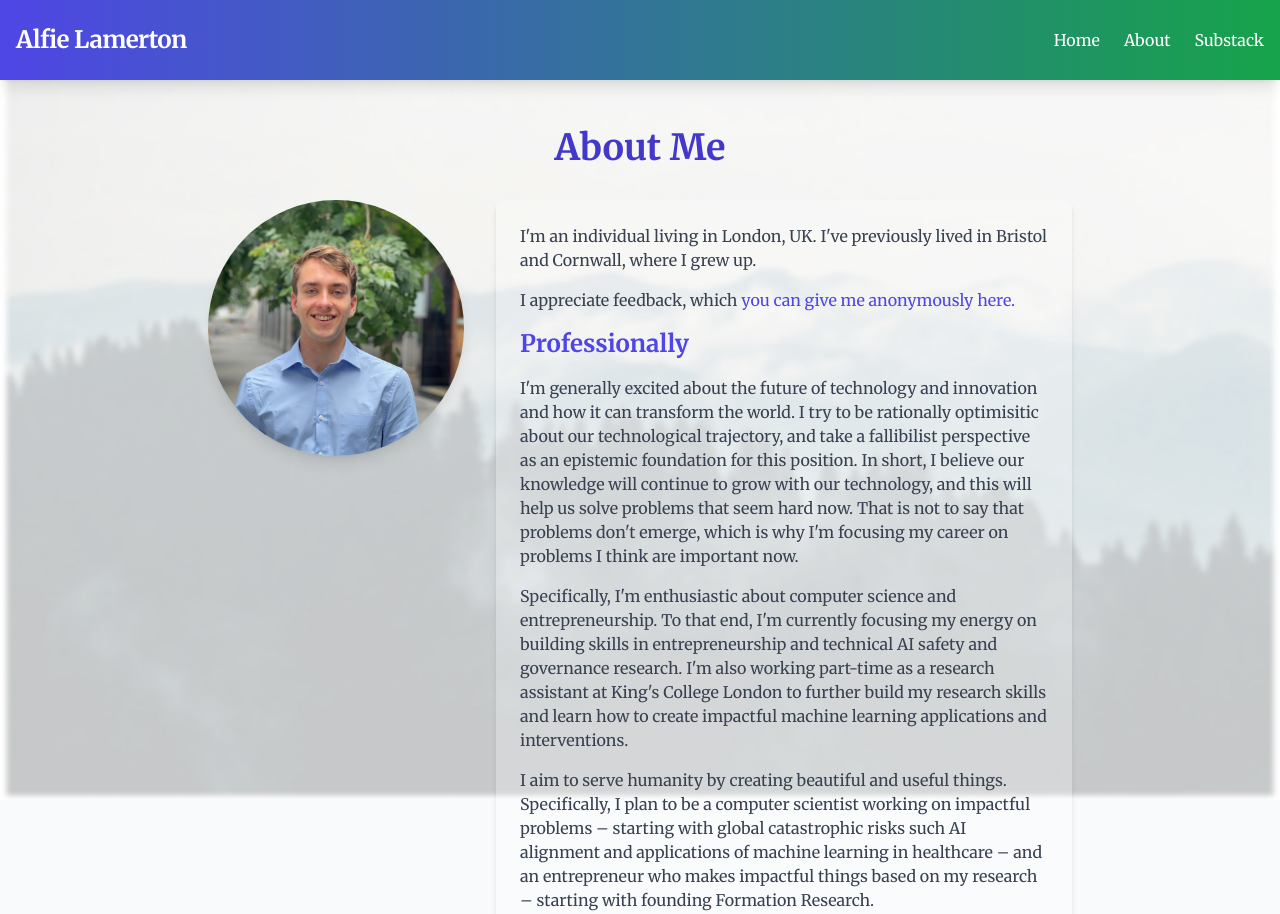
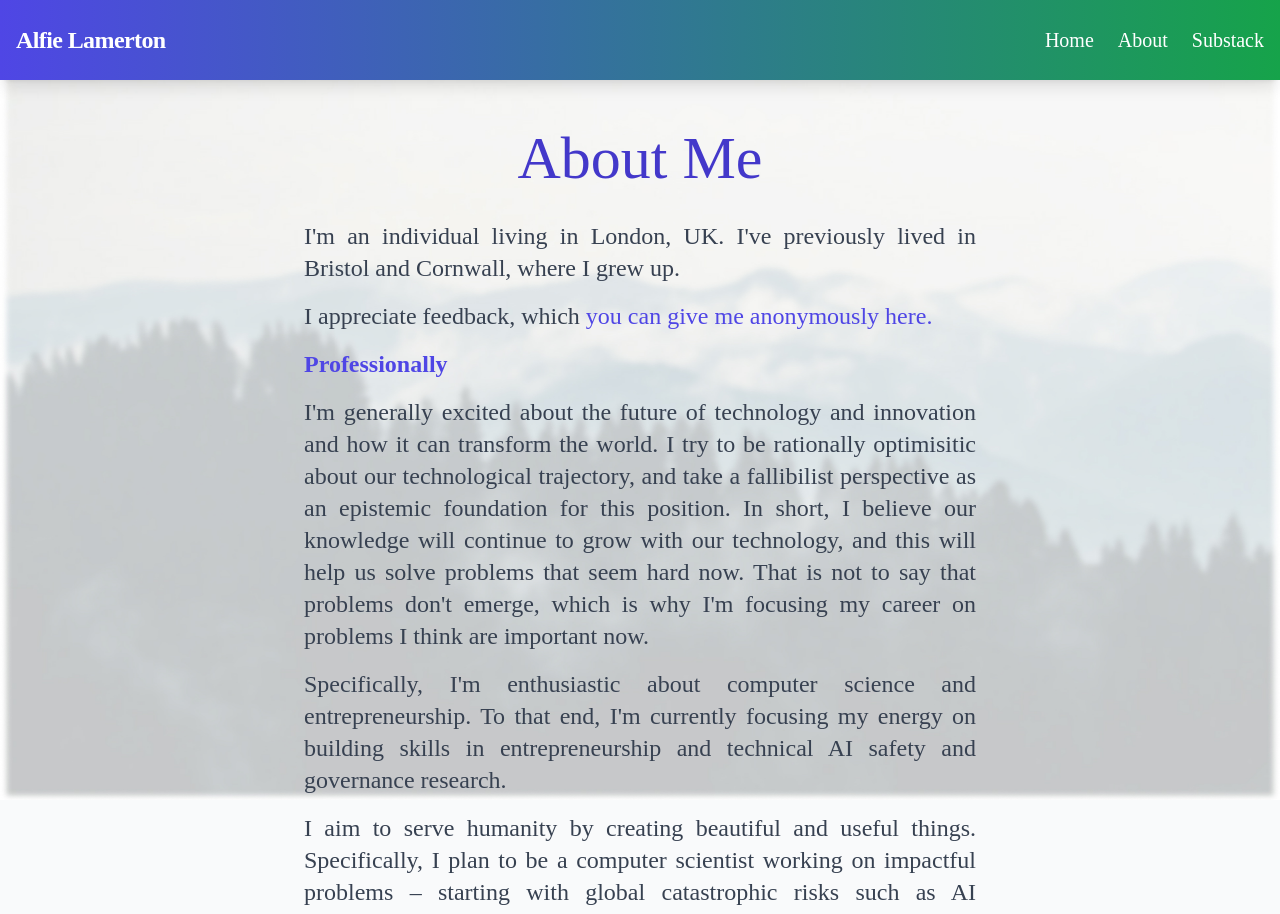
Before and after one commit to alamerton/personal-website, a Next.js app: page /about in a window 1280 px wide. Shown: the top 914 px of the page. Built offline with nearby package versions, Linux system fonts and the light colour scheme.

Commit message:
Changed font and prose

```diff
--- a/src/app/about/page.tsx
+++ b/src/app/about/page.tsx
@@ -1,27 +1,15 @@
-import Image from "next/image";
-import alfie from "@/images/alfie.jpeg";
-
 export default function About() {
   return (
-    <main className="container mx-auto px-4 py-12 max-w-4xl">
-      <h1 className="text-4xl font-bold mb-8 text-center text-indigo-700">
+    <main className="container mx-auto px-4 py-12">
+      <h1 className="text-6xl mb-8 text-center text-indigo-700 font-garamond">
         About Me
       </h1>
-      <div className="flex flex-col md:flex-row items-center md:items-start gap-8">
-        <div className="w-64 h-64 relative rounded-full overflow-hidden shadow-lg flex-shrink-0">
-          <Image
-            src={alfie}
-            alt="Alfie Lamerton"
-            layout="fill"
-            objectFit="cover"
-          />
-        </div>
-        <div className="flex-1 bg-white p-6 rounded-lg shadow-md bg-opacity-25">
-          <p className="text-gray-700 mb-4">
+      <div className="max-w-2xl mx-auto">
+          <p className="text-2xl text-gray-700 mb-4 text-justify">
             I&apos;m an individual living in London, UK. I&apos;ve previously
             lived in Bristol and Cornwall, where I grew up.
           </p>
-          <p className="text-gray-700 mb-4">
+          <p className="text-2xl text-gray-700 mb-4 text-justify">
             I appreciate feedback, which{" "}
             <a
               className="text-indigo-600"
@@ -33,7 +21,7 @@ export default function About() {
           <h2 className="text-2xl font-semibold mb-4 text-indigo-600">
             Professionally
           </h2>
-          <p className="text-gray-700 mb-4">
+          <p className="text-2xl text-gray-700 mb-4 text-justify">
             I&apos;m generally excited about the future of technology and
             innovation and how it can transform the world. I try to be
             rationally optimisitic about our technological trajectory, and take
@@ -44,27 +32,23 @@ export default function About() {
             is why I&apos;m focusing my career on problems I think are important
             now.
           </p>
-          <p className="text-gray-700 mb-4">
+          <p className="text-2xl text-gray-700 mb-4 text-justify">
             Specifically, I&apos;m enthusiastic about computer science and
             entrepreneurship. To that end, I&apos;m currently focusing my energy
             on building skills in entrepreneurship and technical AI safety and
-            governance research. I&apos;m also working part-time as a research
-            assistant at King&apos;s College London to further build my research
-            skills and learn how to create impactful machine learning
-            applications and interventions.
+            governance research.
           </p>
-          <p className="text-gray-700 mb-4">
+          <p className="text-2xl text-gray-700 mb-4 text-justify">
             I aim to serve humanity by creating beautiful and useful things.
             Specifically, I plan to be a computer scientist working on impactful
-            problems – starting with global catastrophic risks such AI alignment
-            and applications of machine learning in healthcare – and an
-            entrepreneur who makes impactful things based on my research –
-            starting with founding Formation Research.
+            problems – starting with global catastrophic risks such as AI
+            alignment – and an entrepreneur who makes impactful things based on
+            my research – starting with founding Formation Research.
           </p>
           <h2 className="text-2xl font-semibold mb-4 text-indigo-600">
             Not Professionally
           </h2>
-          <p className="text-gray-700 mb-8">
+          <p className="text-2xl text-gray-700 mb-8 text-justify">
             Beyond computer science, my interests include Vipassana meditation,
             long-distance running, surfing, psychology, philosophy, and
             mathematics.
@@ -72,12 +56,12 @@ export default function About() {
           <h2 className="text-2xl font-semibold mb-4 text-indigo-600">
             My Personality
           </h2>
-          <p className="text-gray-700 mb-4">
+          <p className="text-2xl text-gray-700 mb-4 text-justify">
             These are my scores on the Big Five personality traits, where each
             number represents my percentile ranking compared to the general
             population according to the Big Five Aspects Scale.
           </p>
-          <ul className="list-disc pl-5 text-gray-700 space-y-1">
+          <ul className="list-disc pl-5 text-2xl text-gray-700 space-y-1">
             <li>
               <strong>Agreeableness:</strong> 32
             </li>
@@ -94,7 +78,7 @@ export default function About() {
               <strong>Neuroticism:</strong> 3
             </li>
           </ul>
-          <p className="text-gray-700 mb-8 mt-4">
+          <p className="text-2xl text-gray-700 mb-8 mt-4 text-justify">
             Generated using{" "}
             <a
               className="text-indigo-600"
@@ -103,7 +87,6 @@ export default function About() {
               understandmyself.com
             </a>
           </p>
-        </div>
       </div>
     </main>
   );
--- a/src/app/components/header.tsx
+++ b/src/app/components/header.tsx
@@ -15,7 +15,7 @@ const Header = () => {
             <li>
               <Link
                 href="/"
-                className="hover:text-indigo-600 transition duration-300"
+                className="text-xl hover:text-indigo-600 transition duration-300"
               >
                 Home
               </Link>
@@ -23,7 +23,7 @@ const Header = () => {
             <li>
               <Link
                 href="/about"
-                className="hover:text-indigo-600 transition duration-300"
+                className="text-xl hover:text-indigo-600 transition duration-300"
               >
                 About
               </Link>
@@ -31,7 +31,7 @@ const Header = () => {
             <li>
               <Link
                 href="https://substack.com/@alfielamerton"
-                className="hover:text-indigo-600 transition duration-300"
+                className="text-xl hover:text-indigo-600 transition duration-300"
               >
                 Substack
               </Link>
--- a/src/app/globals.css
+++ b/src/app/globals.css
@@ -17,7 +17,7 @@
 body {
   color: var(--foreground);
   background: var(--background);
-  font-family: Arial, Helvetica, sans-serif;
+  font-family: "Times New Roman", Times, serif;
 }
 
 @layer utilities {
--- a/src/app/layout.tsx
+++ b/src/app/layout.tsx
@@ -1,15 +1,8 @@
 import "./globals.css";
 import type { Metadata } from "next";
 import Header from "./components/header";
-import { Merriweather } from "next/font/google";
 import Image from "next/image";
 import backgroundImage from "../images/background.jpg";
-
-const merriweather = Merriweather({
-  weight: ["300", "400", "700", "900"],
-  subsets: ["latin"],
-  variable: "--font-merriweather",
-});
 
 export const metadata: Metadata = {
   title: "Alfie Lamerton",
@@ -22,8 +15,8 @@ export default function RootLayout({
   children: React.ReactNode;
 }) {
   return (
-    <html lang="en" className={merriweather.variable}>
-      <body className={merriweather.className}>
+    <html lang="en">
+      <body>
         <div
           style={{
             position: "fixed",
--- a/tailwind.config.ts
+++ b/tailwind.config.ts
@@ -9,7 +9,7 @@ const config: Config = {
   theme: {
     extend: {
       fontFamily: {
-        merriweather: ["var(--font-merriweather)"],
+        garamond: ['"Times New Roman"', "Times", "serif"],
       },
       colors: {
         "formation-purple": "#33005D",
```
Also changed, not shown: src/app/page.tsx (+15 -13 lines).
